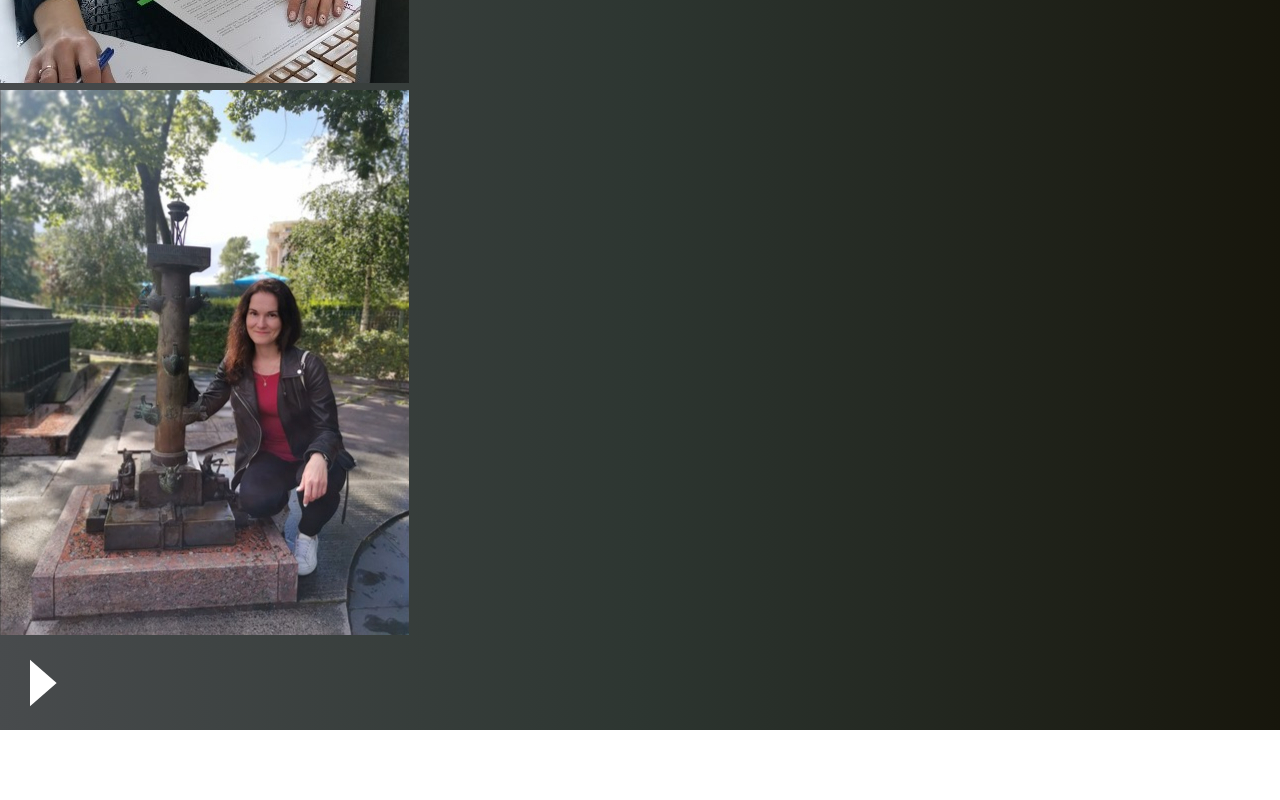
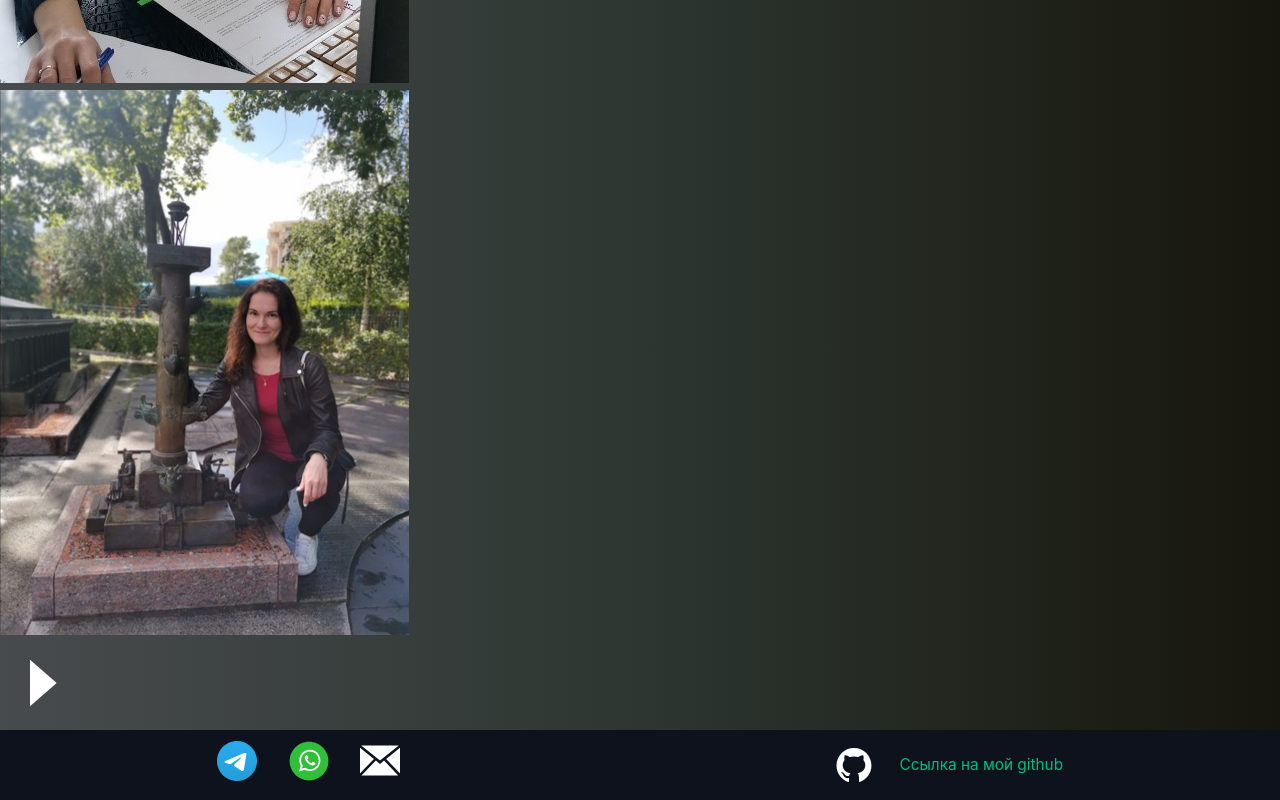
Before and after one commit to OFigurovskaya/myCard, a Vue app: page / in a window 1280 px wide. Shown: the part 1175-1975 px from the top of the page. Before the commit the page ends 1905 px from the top, so only its background shows below. Built offline with nearby package versions, Linux system fonts and the light colour scheme.

Commit message:
footer added

```diff
--- a/src/assets/main.css
+++ b/src/assets/main.css
@@ -5,10 +5,7 @@
   margin: 0 auto;
   box-sizing: border-box;
   font-weight: normal;
-}
 
-.wrapper {
-  width: 100%;
 }
 
 a,
--- a/src/assets/style.scss
+++ b/src/assets/style.scss
@@ -4,15 +4,21 @@
 body {
     background: colors.$background-main;
     font-size: colors.$fontSize;
+
 }
 
 .wrapper {
     width: 100%;
+    display: flex;
+    flex-direction: column;
+    min-height: 100vh;
 }
 
 .header {
     background-color: #0d121c;
     padding: 0.5rem 0;
+    position: sticky;
+    top: 0;
 
     &__menu {
         display: grid;
@@ -29,8 +35,8 @@
         padding: 0.5rem;
         border-radius: 15px;
         box-shadow:
-        6px 4px 6px colors.$shadow-color,
-        6px 4px 6px  colors.$shadow-color;
+            6px 4px 6px colors.$shadow-color,
+            6px 4px 6px colors.$shadow-color;
         transition: box-shadow 0.3s ease;
 
     }
@@ -39,3 +45,29 @@
         background-color: effects.$btnActive;
     }
 }
+
+.main {
+    flex: 1;
+}
+
+.footer {
+    background-color: #0d121c;
+    padding: 0.5rem 0;
+
+    &__about {
+        display: flex;
+        justify-content: space-around;
+        align-items: center
+    }
+
+    &__contacts {
+        display: flex;
+        gap: 2vw
+    }
+
+    &__githubLink {
+        display: flex;
+        align-items: center;
+        gap: 2vw
+    }
+}
--- a/src/components/BaseFooter.vue
+++ b/src/components/BaseFooter.vue
@@ -42,28 +42,36 @@
                     </svg>
                 </a>
                 <a href="mailto:figurovskayaoo@gmail.com" class="footer__tel">
-                    <svg height="40px" width="40px" version="1.1" id="_x32_" xmlns="http://www.w3.org/2000/svg"
-                        xmlns:xlink="http://www.w3.org/1999/xlink" viewBox="0 0 512 512" xml:space="preserve">
-                        <g>
-                            <path class="st0" d="M510.678,112.275c-2.308-11.626-7.463-22.265-14.662-31.054c-1.518-1.915-3.104-3.63-4.823-5.345
-		c-12.755-12.818-30.657-20.814-50.214-20.814H71.021c-19.557,0-37.395,7.996-50.21,20.814c-1.715,1.715-3.301,3.43-4.823,5.345
-		C8.785,90.009,3.63,100.649,1.386,112.275C0.464,116.762,0,121.399,0,126.087V385.92c0,9.968,2.114,19.55,5.884,28.203
-		c3.497,8.26,8.653,15.734,14.926,22.001c1.59,1.586,3.169,3.044,4.892,4.494c12.286,10.175,28.145,16.32,45.319,16.32h369.958
-		c17.18,0,33.108-6.145,45.323-16.384c1.718-1.386,3.305-2.844,4.891-4.43c6.27-6.267,11.425-13.741,14.994-22.001v-0.064
-		c3.769-8.653,5.812-18.171,5.812-28.138V126.087C512,121.399,511.543,116.762,510.678,112.275z M46.509,101.571
-		c6.345-6.338,14.866-10.175,24.512-10.175h369.958c9.646,0,18.242,3.837,24.512,10.175c1.122,1.129,2.179,2.387,3.112,3.637
-		L274.696,274.203c-5.348,4.687-11.954,7.002-18.696,7.002c-6.674,0-13.276-2.315-18.695-7.002L43.472,105.136
-		C44.33,103.886,45.387,102.7,46.509,101.571z M36.334,385.92V142.735L176.658,265.15L36.405,387.435
-		C36.334,386.971,36.334,386.449,36.334,385.92z M440.979,420.597H71.021c-6.281,0-12.158-1.651-17.174-4.552l147.978-128.959
-		l13.815,12.018c11.561,10.046,26.028,15.134,40.36,15.134c14.406,0,28.872-5.088,40.432-15.134l13.808-12.018l147.92,128.959
-		C453.137,418.946,447.26,420.597,440.979,420.597z M475.666,385.92c0,0.529,0,1.051-0.068,1.515L335.346,265.221L475.666,142.8
-		V385.92z" />
+                    <svg width="40px" height="40px" viewBox="0 -3.5 32 32" version="1.1" xmlns="http://www.w3.org/2000/svg"
+                        xmlns:xlink="http://www.w3.org/1999/xlink" xmlns:sketch="http://www.bohemiancoding.com/sketch/ns">
+
+                        <title>mail</title>
+                        <desc>Created with Sketch Beta.</desc>
+                        <defs>
+
+                        </defs>
+                        <g id="Page-1" stroke="none" stroke-width="1" fill="none" fill-rule="evenodd" sketch:type="MSPage">
+                            <g id="Icon-Set-Filled" sketch:type="MSLayerGroup"
+                                transform="translate(-414.000000, -261.000000)" fill="#ffffff">
+                                <path
+                                    d="M430,275.916 L426.684,273.167 L415.115,285.01 L444.591,285.01 L433.235,273.147 L430,275.916 L430,275.916 Z M434.89,271.89 L445.892,283.329 C445.955,283.107 446,282.877 446,282.634 L446,262.862 L434.89,271.89 L434.89,271.89 Z M414,262.816 L414,282.634 C414,282.877 414.045,283.107 414.108,283.329 L425.147,271.927 L414,262.816 L414,262.816 Z M445,261 L415,261 L430,273.019 L445,261 L445,261 Z"
+                                    id="mail" sketch:type="MSShapeGroup">
+
+                                </path>
+                            </g>
                         </g>
                     </svg>
                 </a>
             </div>
             <p class="footer__github">
-                <a href="https://github.com/OFigurovskaya?tab=repositories"> Ссылка на мой github </a>
+                <a href="https://github.com/OFigurovskaya?tab=repositories" class="footer__githubLink">
+                    <svg fill="#ffffff" width="40px" height="40px" viewBox="0 0 1024 1024"
+                        xmlns="http://www.w3.org/2000/svg" class="icon">
+                        <path
+                            d="M511.6 76.3C264.3 76.2 64 276.4 64 523.5 64 718.9 189.3 885 363.8 946c23.5 5.9 19.9-10.8 19.9-22.2v-77.5c-135.7 15.9-141.2-73.9-150.3-88.9C215 726 171.5 718 184.5 703c30.9-15.9 62.4 4 98.9 57.9 26.4 39.1 77.9 32.5 104 26 5.7-23.5 17.9-44.5 34.7-60.8-140.6-25.2-199.2-111-199.2-213 0-49.5 16.3-95 48.3-131.7-20.4-60.5 1.9-112.3 4.9-120 58.1-5.2 118.5 41.6 123.2 45.3 33-8.9 70.7-13.6 112.9-13.6 42.4 0 80.2 4.9 113.5 13.9 11.3-8.6 67.3-48.8 121.3-43.9 2.9 7.7 24.7 58.3 5.5 118 32.4 36.8 48.9 82.7 48.9 132.3 0 102.2-59 188.1-200 212.9a127.5 127.5 0 0 1 38.1 91v112.5c.8 9 0 17.9 15 17.9 177.1-59.7 304.6-227 304.6-424.1 0-247.2-200.4-447.3-447.5-447.3z" />
+                    </svg>
+                    <p>Ссылка на мой github</p>
+                </a>
             </p>
         </div>
     </div>
--- a/src/pages/HomePage.vue
+++ b/src/pages/HomePage.vue
@@ -1,7 +1,8 @@
 <script setup>
 import { ref } from 'vue';
 import getPhotos from '../stores/photos.js';
-import BaseHeader from '../components/BaseHeader.vue'
+import BaseHeader from '../components/BaseHeader.vue';
+import BaseFooter from '../components/BaseFooter.vue';
 
 const photos = getPhotos();
 const indexPage = ref(1);
@@ -10,7 +11,7 @@
 <template>
     <div class="wrapper">
         <BaseHeader :indexPage="indexPage" />
-        <div class="home">
+        <div class="main home">
             <div class="home__photo">
                 <div class="photo__left">
                     <svg fill="#ffffff" width="80px" height="80px" viewBox="0 0 1024 1024"
@@ -30,5 +31,6 @@
             </div>
             <div class="home__education"></div>
         </div>
+        <BaseFooter />
     </div>
 </template>
--- a/src/pages/MyContacts.vue
+++ b/src/pages/MyContacts.vue
@@ -1,14 +1,16 @@
 <script setup>
 import { ref } from 'vue';
 import BaseHeader from '../components/BaseHeader.vue';
+import BaseFooter from '../components/BaseFooter.vue';
 const indexPage = ref(4);
 </script>
 
 <template>
    <div class="wrapper">
         <BaseHeader :indexPage="indexPage" />
-        <div class="">
+        <div class="main contacts">
             Contacts
         </div>
+        <BaseFooter />
     </div>
 </template>
--- a/src/pages/MyProjects.vue
+++ b/src/pages/MyProjects.vue
@@ -1,14 +1,16 @@
 <script setup>
 import { ref } from 'vue';
 import BaseHeader from '../components/BaseHeader.vue';
+import BaseFooter from '../components/BaseFooter.vue';
 const indexPage = ref(3);
 </script>
 
 <template>
    <div class="wrapper">
         <BaseHeader :indexPage="indexPage" />
-        <div class="">
+        <div class="main projects">
             Projects
         </div>
+        <BaseFooter />
     </div>
 </template>
--- a/src/pages/PersonalData.vue
+++ b/src/pages/PersonalData.vue
@@ -1,14 +1,16 @@
 <script setup>
 import { ref } from 'vue';
 import BaseHeader from '../components/BaseHeader.vue';
+import BaseFooter from '../components/BaseFooter.vue';
 const indexPage = ref(2);
 </script>
 
 <template>
     <div class="wrapper">
         <BaseHeader :indexPage="indexPage" />
-        <div class="">
+        <div class="main personal">
             Personal
         </div>
+        <BaseFooter />
     </div>
 </template>
```
